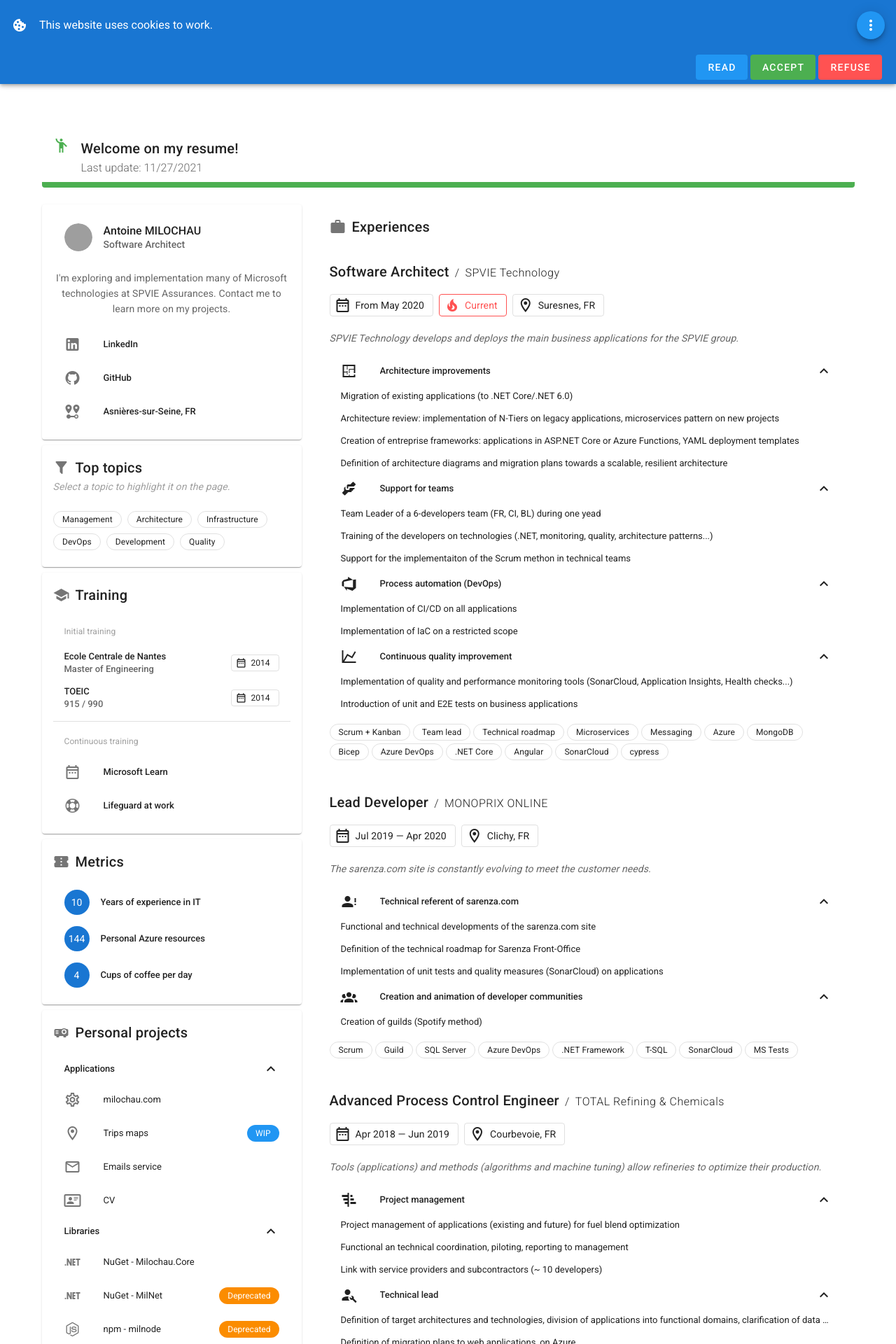
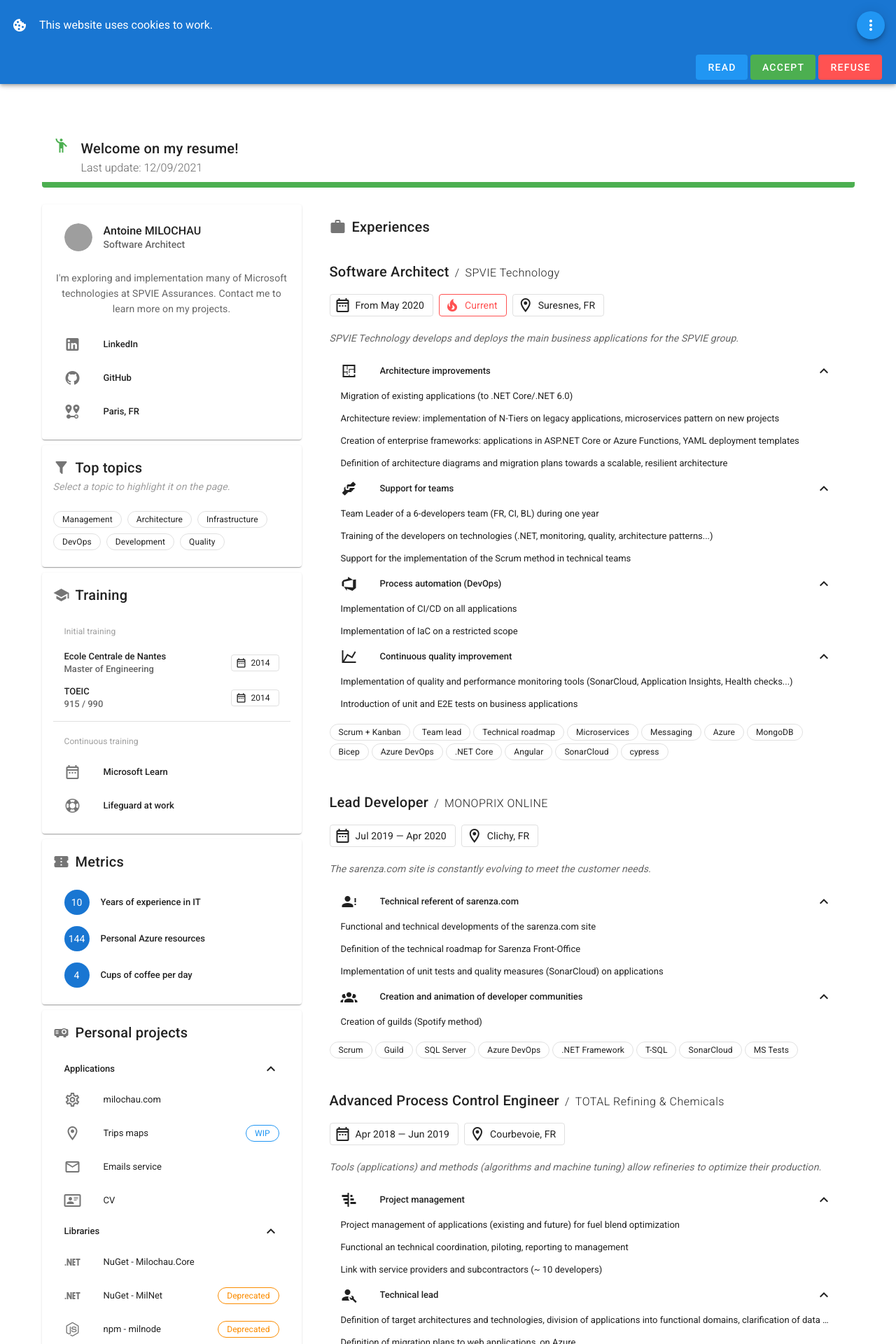
Before and after one commit to amilochau/cv, a Vue app: page /en/ in a window 1280 px wide. Shown: the top 1920 px of the page at 70% size. Built offline with nearby package versions, Linux system fonts and the light colour scheme; grey boxes are pictures that could not be loaded.

Commit message:
Many fixes

```diff
--- a/src/components/resume/section/Persona.vue
+++ b/src/components/resume/section/Persona.vue
@@ -34,16 +34,16 @@
     </v-card-text>
     <v-card-text class="d-none d-print-block text-center pt-0">
       <v-chip
-        v-for="(action, i) in persona.actions.items"
+        v-for="(item, i) in persona.actions.items"
         :key="i"
         label
         outlined
         small
         class="mr-2 mb-1">
-        <v-icon left>
-          {{ action.icon }}
+        <v-icon left small>
+          {{ item.icon.mdi }}
         </v-icon>
-        {{ action.title.replacement ? action.title.replacement : action.title.text }}
+        {{ item.title.replacement ? item.title.replacement : item.title.text }}
       </v-chip>
     </v-card-text>
     <v-dialog v-model="pictureDialog" width="600px">
--- a/src/data/resume/en.json
+++ b/src/data/resume/en.json
@@ -1,4 +1,10 @@
 {
+  "call": {
+    "icon": { "mdi": "mdi-human-greeting" },
+    "color": "success",
+    "message": "Welcome on my resume!",
+    "lastUpdate": "2021-12-09"
+  },
   "persona": {
     "image": "https://mil-content-prd-cdnedp-1.azureedge.net/web/Cover.jpg",
     "thumbnail": "https://mil-content-prd-cdnedp-1.azureedge.net/web/Cover.jpg",
@@ -19,7 +25,7 @@
           "action": { "href": "https://github.com/amilochau" }
         },
         {
-          "title": { "text": "Asnières-sur-Seine, FR" },
+          "title": { "text": "Paris, FR" },
           "icon": { "mdi": "mdi-map-marker-distance" },
           "action": { "href": "https://www.google.com/maps/dir/Rue+de+l'Alma,+92600+Asni%C3%A8res-sur-Seine//@48.9140613,2.2888171,15z/data=!4m9!4m8!1m5!1m1!1s0x47e66f60e621aff3:0xdf738d390509c25a!2m2!1d2.2854697!2d48.9157538!1m0!3e3" }
         }
@@ -66,8 +72,7 @@
           {
             "title": { "text": "Trips maps" },
             "icon": { "mdi": "mdi-map-marker-outline" },
-            "badge": { "text": "WIP", "color": "info", "small": true },
-            "action": { "href": "https://trips.milochau.com" }
+            "badge": { "text": "WIP", "color": "info", "small": true, "outlined": true }
           },
           {
             "title": { "text": "Emails service" },
@@ -92,13 +97,13 @@
           {
             "title": { "text": "NuGet - MilNet" },
             "icon": { "mdi": "mdi-dot-net" },
-            "badge": { "text": "Deprecated", "color": "warning", "small": true },
+            "badge": { "text": "Deprecated", "color": "warning", "small": true, "outlined": true },
             "action": { "href": "https://www.nuget.org/packages?q=MilNet.*" }
           },
           {
             "title": { "text": "npm - milnode" },
             "icon": { "mdi": "mdi-nodejs" },
-            "badge": { "text": "Deprecated", "color": "warning", "small": true },
+            "badge": { "text": "Deprecated", "color": "warning", "small": true, "outlined": true },
             "action": { "href": "https://www.npmjs.com/package/milnode" }
           }
         ]
@@ -109,7 +114,7 @@
           {
             "title": { "text": "Vision" },
             "icon": { "mdi": "mdi-television-ambient-light" },
-            "badge": { "text": "WIP", "color": "info", "small": true }
+            "badge": { "text": "WIP", "color": "info", "small": true, "outlined": true }
           },
           {
             "title": { "text": "Roadmap" },
@@ -119,7 +124,7 @@
           {
             "title": { "text": "Architecture" },
             "icon": { "mdi": "mdi-sitemap-outline" },
-            "badge": { "text": "WIP", "color": "info", "small": true }
+            "badge": { "text": "WIP", "color": "info", "small": true, "outlined": true }
           }
         ]
       }
@@ -181,7 +186,7 @@
                 "title": { "text": "Architecture review: implementation of N-Tiers on legacy applications, microservices pattern on new projects" }
               },
               {
-                "title": { "text": "Creation of entreprise frameworks: applications in ASP.NET Core or Azure Functions, YAML deployment templates" }
+                "title": { "text": "Creation of enterprise frameworks: applications in ASP.NET Core or Azure Functions, YAML deployment templates" }
               },
               {
                 "title": { "text": "Definition of architecture diagrams and migration plans towards a scalable, resilient architecture" }
@@ -193,13 +198,13 @@
             "icon": { "mdi": "mdi-handshake" },
             "items": [
               {
-                "title": { "text": "Team Leader of a 6-developers team (FR, CI, BL) during one yead " }
+                "title": { "text": "Team Leader of a 6-developers team (FR, CI, BL) during one year " }
               },
               {
                 "title": { "text": "Training of the developers on technologies (.NET, monitoring, quality, architecture patterns...)" }
               },
               {
-                "title": { "text": "Support for the implementaiton of the Scrum methon in technical teams" }
+                "title": { "text": "Support for the implementation of the Scrum method in technical teams" }
               }
             ]
           },
@@ -627,7 +632,7 @@
           "key": "development"
         },
         {
-          "label": "Winforms",
+          "label": "WinForms",
           "key": "development"
         },
         {
@@ -700,11 +705,5 @@
     "noticePeriodInDays": 90,
     "noticePeriodBufferInDays": 21,
     "isDepartureEndOfMonth": false
-  },
-  "call": {
-    "icon": { "mdi": "mdi-human-greeting" },
-    "color": "success",
-    "message": "Welcome on my resume!",
-    "lastUpdate": "2021-11-27"
   }
 }
--- a/src/data/resume/fr.json
+++ b/src/data/resume/fr.json
@@ -1,4 +1,10 @@
 {
+  "call": {
+    "icon": { "mdi": "mdi-human-greeting" },
+    "color": "success",
+    "message": "Bienvenue sur mon CV !",
+    "lastUpdate": "2021-12-09"
+  },
   "persona": {
     "image": "https://mil-content-prd-cdnedp-1.azureedge.net/web/Cover.jpg",
     "thumbnail": "https://mil-content-prd-cdnedp-1.azureedge.net/web/Cover.jpg",
@@ -19,7 +25,7 @@
           "action": { "href": "https://github.com/amilochau" }
         },
         {
-          "title": { "text": "Asnières-sur-Seine, FR" },
+          "title": { "text": "Paris, FR" },
           "icon": { "mdi": "mdi-map-marker-distance" },
           "action": { "href": "https://www.google.com/maps/dir/Rue+de+l'Alma,+92600+Asni%C3%A8res-sur-Seine//@48.9140613,2.2888171,15z/data=!4m9!4m8!1m5!1m1!1s0x47e66f60e621aff3:0xdf738d390509c25a!2m2!1d2.2854697!2d48.9157538!1m0!3e3" }
         }
@@ -66,8 +72,7 @@
           {
             "title": { "text": "Carte de voyages" },
             "icon": { "mdi": "mdi-map-marker-outline" },
-            "badge": { "text": "WIP", "color": "info", "small": true },
-            "action": { "href": "https://trips.milochau.com" }
+            "badge": { "text": "WIP", "color": "info", "small": true, "outlined": true }
           },
           {
             "title": { "text": "Service d'emails" },
@@ -92,13 +97,13 @@
           {
             "title": { "text": "NuGet - MilNet" },
             "icon": { "mdi": "mdi-dot-net" },
-            "badge": { "text": "Déprécié", "color": "warning", "small": true },
+            "badge": { "text": "Déprécié", "color": "warning", "small": true, "outlined": true },
             "action": { "href": "https://www.nuget.org/packages?q=MilNet.*" }
           },
           {
             "title": { "text": "npm - milnode" },
             "icon": { "mdi": "mdi-nodejs" },
-            "badge": { "text": "Déprécié", "color": "warning", "small": true },
+            "badge": { "text": "Déprécié", "color": "warning", "small": true, "outlined": true },
             "action": { "href": "https://www.npmjs.com/package/milnode" }
           }
         ]
@@ -109,7 +114,7 @@
           {
             "title": { "text": "Vision" },
             "icon": { "mdi": "mdi-television-ambient-light" },
-            "badge": { "text": "WIP", "color": "info", "small": true }
+            "badge": { "text": "WIP", "color": "info", "small": true, "outlined": true }
           },
           {
             "title": { "text": "Roadmap" },
@@ -119,7 +124,7 @@
           {
             "title": { "text": "Architecture" },
             "icon": { "mdi": "mdi-sitemap-outline" },
-            "badge": { "text": "WIP", "color": "info", "small": true }
+            "badge": { "text": "WIP", "color": "info", "small": true, "outlined": true }
           }
         ]
       }
@@ -184,7 +189,7 @@
                 "title": { "text": "Création de frameworks d'entreprise : applications en ASP.NET Core ou Azure Functions, templates YAML de déploiement" }
               },
               {
-                "title": { "text": "Définition de schémas d'architecte et plans de migration vers une architecture scalable, résiliente" }
+                "title": { "text": "Définition de schémas d'architecture et plans de migration vers une architecture scalable, résiliente" }
               }
             ]
           },
@@ -627,7 +632,7 @@
           "key": "development"
         },
         {
-          "label": "Winforms",
+          "label": "WinForms",
           "key": "development"
         },
         {
@@ -700,11 +705,5 @@
     "noticePeriodInDays": 90,
     "noticePeriodBufferInDays": 21,
     "isDepartureEndOfMonth": false
-  },
-  "call": {
-    "icon": { "mdi": "mdi-human-greeting" },
-    "color": "success",
-    "message": "Bienvenue sur mon CV !",
-    "lastUpdate": "2021-11-27"
   }
 }
```
